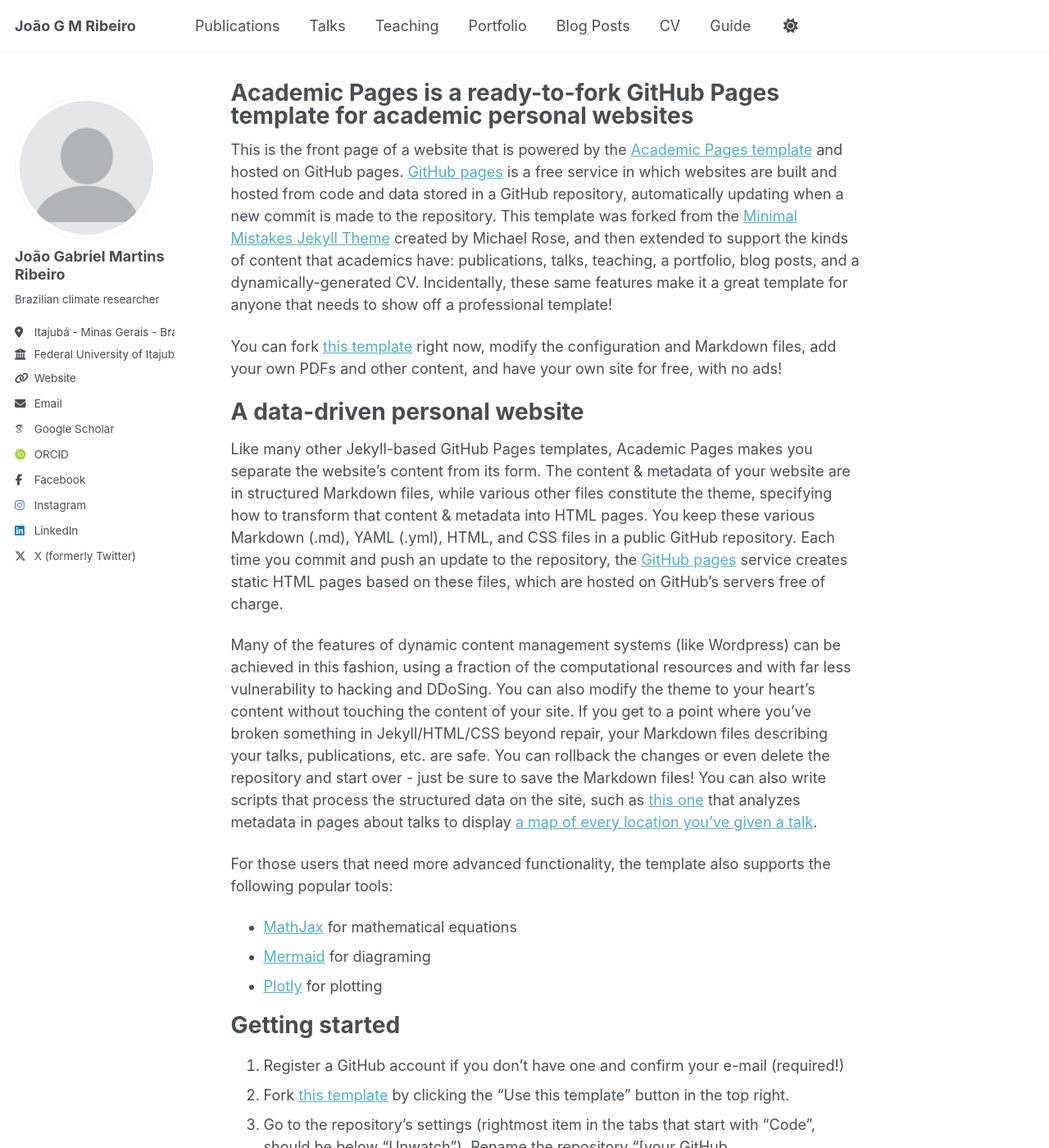
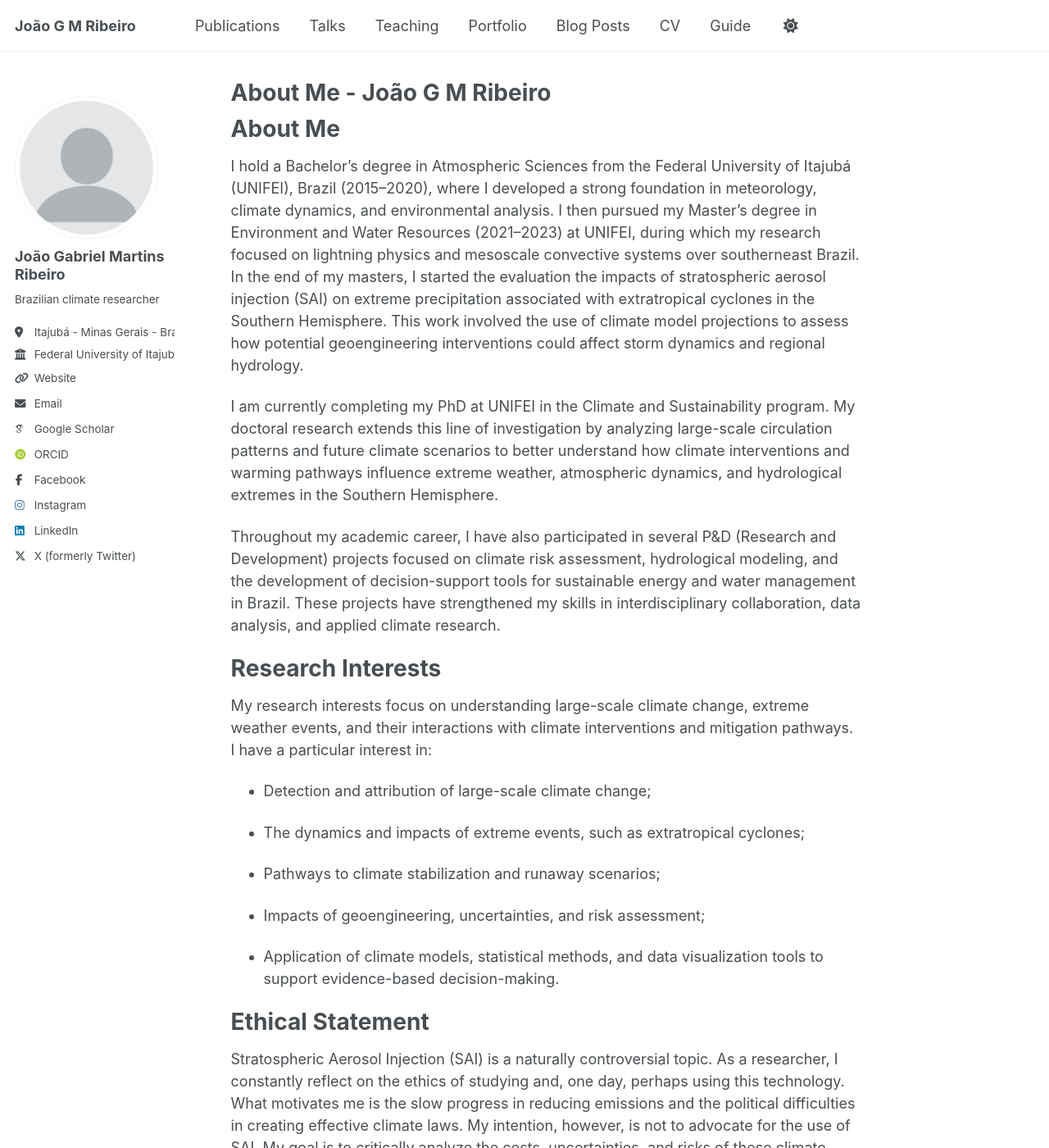
Before and after one commit to Joaogmr472/joaogmr472.github.io, a Jekyll site: the page built from _pages/about.md, in a window 1280 px wide and 1400 px high. Shown: the whole window at 82% size. Built offline with Jekyll 4.4.1, drawn with Linux system fonts in a browser that asks for light colours; some web fonts are replaced; a script that is not in the unit is left out; some of the changed text lies outside the part shown.

Commit message:
Update about.md n1

```diff
--- a/_pages/about.md
+++ b/_pages/about.md
@@ -1,56 +1,33 @@
 ---
 permalink: /
-title: "Academic Pages is a ready-to-fork GitHub Pages template for academic personal websites"
+title: "About Me - João G M Ribeiro"
 author_profile: true
 redirect_from:
   - /about/
   - /about.html
 ---
+About Me
+===
+I hold a Bachelor's degree in Atmospheric Sciences from the Federal University of Itajubá (UNIFEI), Brazil (2015–2020), where I developed a strong foundation in meteorology, climate dynamics, and environmental analysis. I then pursued my Master's degree in Environment and Water Resources (2021–2023) at UNIFEI, during which my research focused on lightning physics and mesoscale convective systems over southerneast Brazil. In the end of my masters, I started the evaluation the impacts of stratospheric aerosol injection (SAI) on extreme precipitation associated with extratropical cyclones in the Southern Hemisphere. This work involved the use of climate model projections to assess how potential geoengineering interventions could affect storm dynamics and regional hydrology.
 
-This is the front page of a website that is powered by the [Academic Pages template](https://github.com/academicpages/academicpages.github.io) and hosted on GitHub pages. [GitHub pages](https://pages.github.com) is a free service in which websites are built and hosted from code and data stored in a GitHub repository, automatically updating when a new commit is made to the repository. This template was forked from the [Minimal Mistakes Jekyll Theme](https://mmistakes.github.io/minimal-mistakes/) created by Michael Rose, and then extended to support the kinds of content that academics have: publications, talks, teaching, a portfolio, blog posts, and a dynamically-generated CV. Incidentally, these same features make it a great template for anyone that needs to show off a professional template!
+I am currently completing my PhD at UNIFEI in the Climate and Sustainability program. My doctoral research extends this line of investigation by analyzing large-scale circulation patterns and future climate scenarios to better understand how climate interventions and warming pathways influence extreme weather, atmospheric dynamics, and hydrological extremes in the Southern Hemisphere.
 
- You can fork [this template](https://github.com/academicpages/academicpages.github.io) right now, modify the configuration and Markdown files, add your own PDFs and other content, and have your own site for free, with no ads!
+Throughout my academic career, I have also participated in several P&D (Research and Development) projects focused on climate risk assessment, hydrological modeling, and the development of decision-support tools for sustainable energy and water management in Brazil. These projects have strengthened my skills in interdisciplinary collaboration, data analysis, and applied climate research.
 
-A data-driven personal website
+Research Interests
 ======
-Like many other Jekyll-based GitHub Pages templates, Academic Pages makes you separate the website's content from its form. The content & metadata of your website are in structured Markdown files, while various other files constitute the theme, specifying how to transform that content & metadata into HTML pages. You keep these various Markdown (.md), YAML (.yml), HTML, and CSS files in a public GitHub repository. Each time you commit and push an update to the repository, the [GitHub pages](https://pages.github.com/) service creates static HTML pages based on these files, which are hosted on GitHub's servers free of charge.
+My research interests focus on understanding large-scale climate change, extreme weather events, and their interactions with climate interventions and mitigation pathways. I have a particular interest in:
 
-Many of the features of dynamic content management systems (like Wordpress) can be achieved in this fashion, using a fraction of the computational resources and with far less vulnerability to hacking and DDoSing. You can also modify the theme to your heart's content without touching the content of your site. If you get to a point where you've broken something in Jekyll/HTML/CSS beyond repair, your Markdown files describing your talks, publications, etc. are safe. You can rollback the changes or even delete the repository and start over - just be sure to save the Markdown files! You can also write scripts that process the structured data on the site, such as [this one](https://github.com/academicpages/academicpages.github.io/blob/master/talkmap.ipynb) that analyzes metadata in pages about talks to display [a map of every location you've given a talk](https://academicpages.github.io/talkmap.html).
+- Detection and attribution of large-scale climate change;
 
-For those users that need more advanced functionality, the template also supports the following popular tools:
-- [MathJax](https://www.mathjax.org/) for mathematical equations
-- [Mermaid](https://mermaid.js.org/) for diagraming
-- [Plotly](https://plotly.com/javascript/) for plotting
+- The dynamics and impacts of extreme events, such as extratropical cyclones;
 
-Getting started
+- Pathways to climate stabilization and runaway scenarios;
+
+- Impacts of geoengineering, uncertainties, and risk assessment;
+
+- Application of climate models, statistical methods, and data visualization tools to support evidence-based decision-making.
+
+Ethical Statement
 ======
-1. Register a GitHub account if you don't have one and confirm your e-mail (required!)
-1. Fork [this template](https://github.com/academicpages/academicpages.github.io) by clicking the "Use this template" button in the top right.
-1. Go to the repository's settings (rightmost item in the tabs that start with "Code", should be below "Unwatch"). Rename the repository "[your GitHub username].github.io", which will also be your website's URL.
-1. Set site-wide configuration and create content & metadata (see below -- also see [this set of diffs](http://archive.is/3TPas) showing what files were changed to set up [an example site](https://getorg-testacct.github.io) for a user with the username "getorg-testacct")
-1. Upload any files (like PDFs, .zip files, etc.) to the files/ directory. They will appear at https://[your GitHub username].github.io/files/example.pdf.
-1. Check status by going to the repository settings, in the "GitHub pages" section
-
-Site-wide configuration
-------
-The main configuration file for the site is in the base directory in [_config.yml](https://github.com/academicpages/academicpages.github.io/blob/master/_config.yml), which defines the content in the sidebars and other site-wide features. You will need to replace the default variables with ones about yourself and your site's github repository. The configuration file for the top menu is in [_data/navigation.yml](https://github.com/academicpages/academicpages.github.io/blob/master/_data/navigation.yml). For example, if you don't have a portfolio or blog posts, you can remove those items from that navigation.yml file to remove them from the header.
-
-Create content & metadata
-------
-For site content, there is one Markdown file for each type of content, which are stored in directories like _publications, _talks, _posts, _teaching, or _pages. For example, each talk is a Markdown file in the [_talks directory](https://github.com/academicpages/academicpages.github.io/tree/master/_talks). At the top of each Markdown file is structured data in YAML about the talk, which the theme will parse to do lots of cool stuff. The same structured data about a talk is used to generate the list of talks on the [Talks page](https://academicpages.github.io/talks), each [individual page](https://academicpages.github.io/talks/2012-03-01-talk-1) for specific talks, the talks section for the [CV page](https://academicpages.github.io/cv), and the [map of places you've given a talk](https://academicpages.github.io/talkmap.html) (if you run this [python file](https://github.com/academicpages/academicpages.github.io/blob/master/talkmap.py) or [Jupyter notebook](https://github.com/academicpages/academicpages.github.io/blob/master/talkmap.ipynb), which creates the HTML for the map based on the contents of the _talks directory).
-
-**Markdown generator**
-
-The repository includes [a set of Jupyter notebooks](https://github.com/academicpages/academicpages.github.io/tree/master/markdown_generator
-) that converts a CSV containing structured data about talks or presentations into individual Markdown files that will be properly formatted for the Academic Pages template. The sample CSVs in that directory are the ones I used to create my own personal website at stuartgeiger.com. My usual workflow is that I keep a spreadsheet of my publications and talks, then run the code in these notebooks to generate the Markdown files, then commit and push them to the GitHub repository.
-
-How to edit your site's GitHub repository
-------
-Many people use a git client to create files on their local computer and then push them to GitHub's servers. If you are not familiar with git, you can directly edit these configuration and Markdown files directly in the github.com interface. Navigate to a file (like [this one](https://github.com/academicpages/academicpages.github.io/blob/master/_talks/2012-03-01-talk-1.md) and click the pencil icon in the top right of the content preview (to the right of the "Raw | Blame | History" buttons). You can delete a file by clicking the trashcan icon to the right of the pencil icon. You can also create new files or upload files by navigating to a directory and clicking the "Create new file" or "Upload files" buttons.
-
-Example: editing a Markdown file for a talk
-![Editing a Markdown file for a talk](/images/editing-talk.png)
-
-For more info
-------
-More info about configuring Academic Pages can be found in [the guide](https://academicpages.github.io/markdown/), the [growing wiki](https://github.com/academicpages/academicpages.github.io/wiki), and you can always [ask a question on GitHub](https://github.com/academicpages/academicpages.github.io/discussions). The [guides for the Minimal Mistakes theme](https://mmistakes.github.io/minimal-mistakes/docs/configuration/) (which this theme was forked from) might also be helpful.
+Stratospheric Aerosol Injection (SAI) is a naturally controversial topic. As a researcher, I constantly reflect on the ethics of studying and, one day, perhaps using this technology. What motivates me is the slow progress in reducing emissions and the political difficulties in creating effective climate laws. My intention, however, is not to advocate for the use of SAI. My goal is to critically analyze the costs, uncertainties, and risks of these climate intervention techniques. In this way, in the future, those responsible for these decisions will be able to do so transparently, based on the best available science.
```
